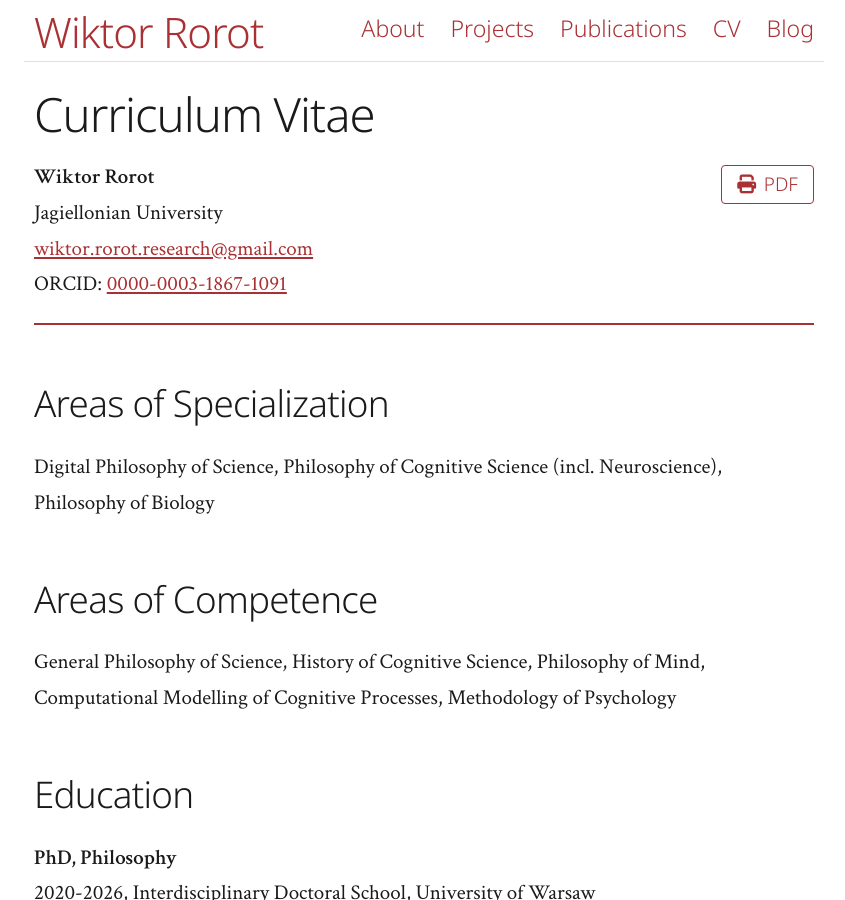
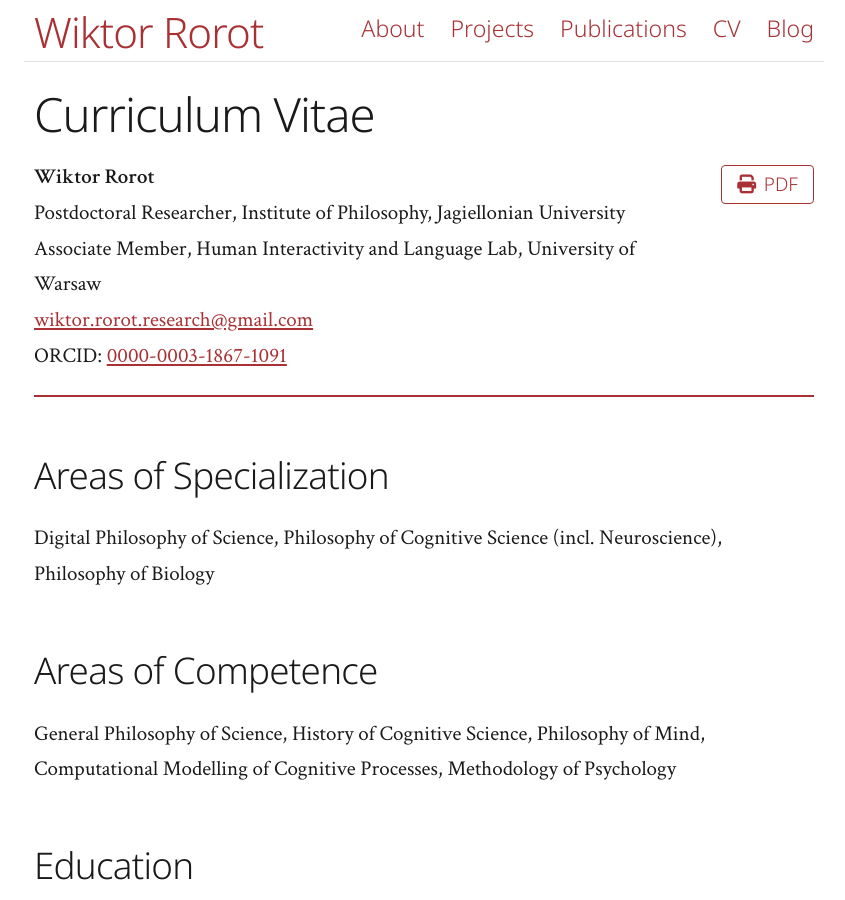
Before and after one commit to wikror/wikror.github.io, a Jekyll site: the page built from cv/index.md, in a window 1280 px wide and 900 px high. Shown: the whole window, without its empty margins (216-1061 px from the left). Built offline with Jekyll 4.4.1, drawn with Linux system fonts in a browser that asks for light colours; a style sheet for code colours, icons or effects is not loaded.

Commit message:
fixed cv

```diff
--- a/cv/index.md
+++ b/cv/index.md
@@ -7,7 +7,8 @@
   <div class="cv-header">
     <div class="cv-contact">
       <strong>Wiktor Rorot</strong><br>
-      Jagiellonian University<br>
+      Postdoctoral Researcher, Institute of Philosophy, Jagiellonian University<br>
+      Associate Member, Human Interactivity and Language Lab, University of Warsaw<br>
       <a href="mailto:wiktor.rorot.research@gmail.com">wiktor.rorot.research@gmail.com</a><br>
       ORCID: <a href="https://orcid.org/0000-0003-1867-1091" target="_blank" rel="noopener">0000-0003-1867-1091</a>
     </div>
```
